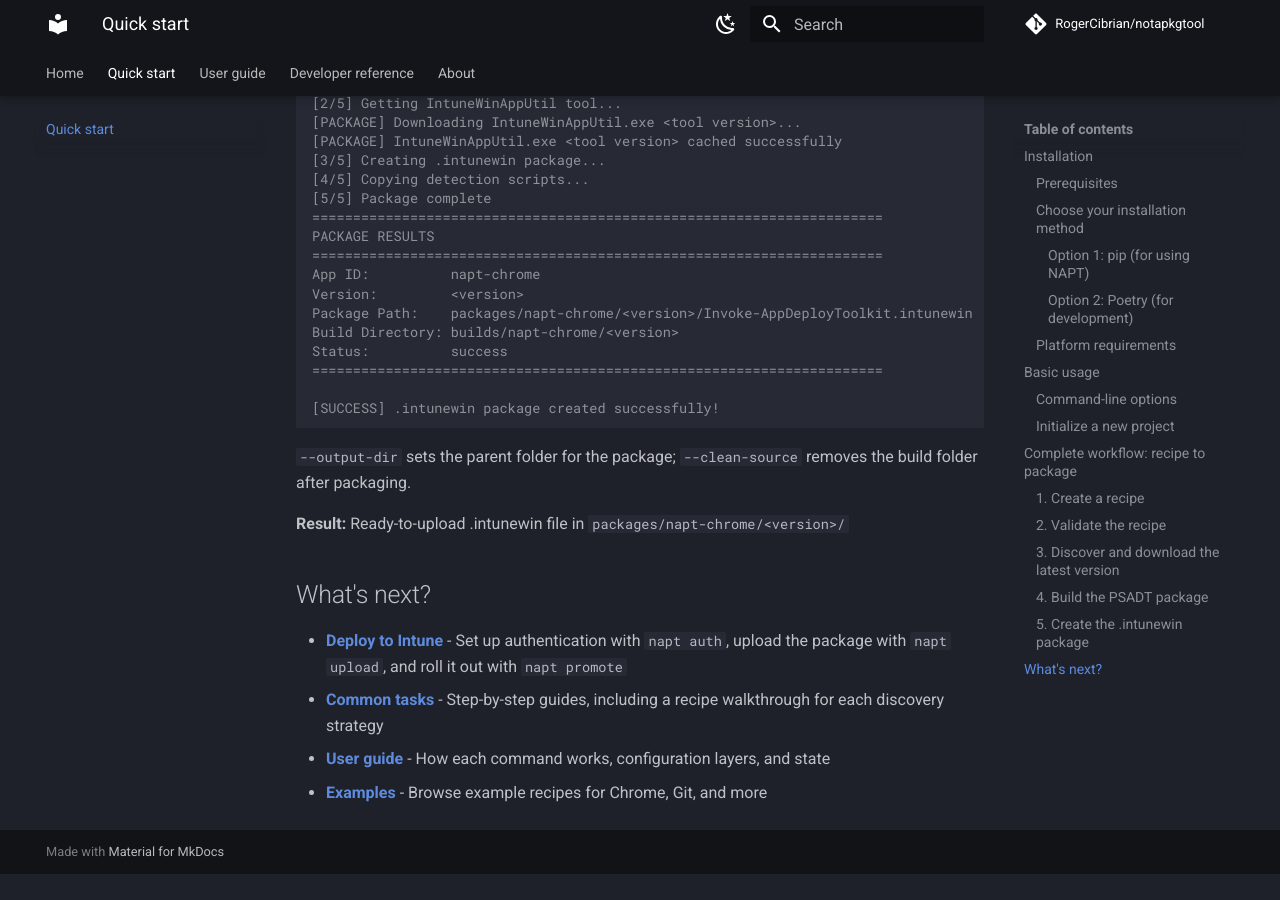
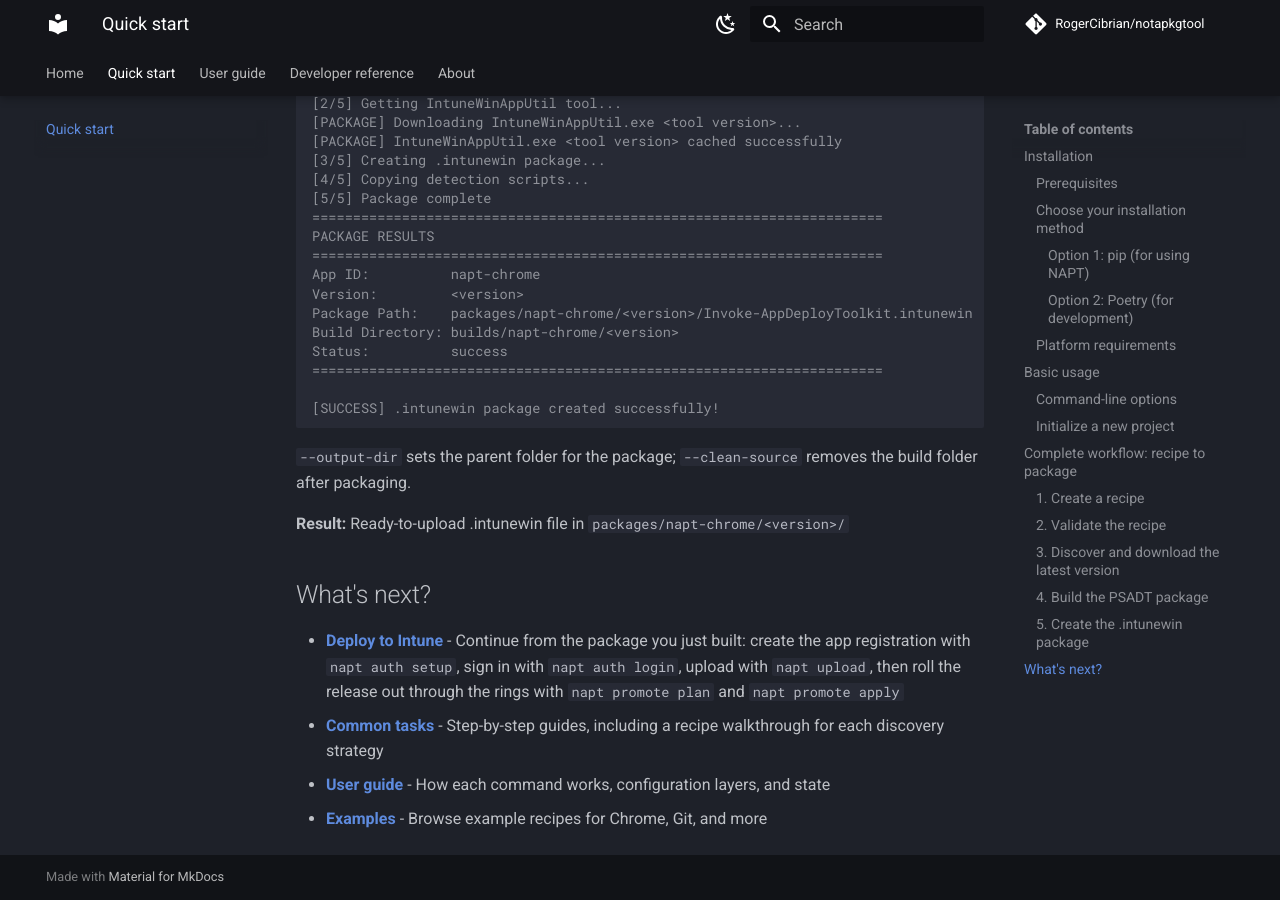
Before and after one commit to RogerCibrian/notapkgtool, an MkDocs documentation site: the page built from docs/quick-start.md, in a window 1280 px wide and 900 px high, scrolled down 4619 px. Built offline with MkDocs 1.6.1 and Material for MkDocs 9.7.7, drawn with Linux system fonts in a browser that asks for light colours; comment, search, counter and statistics services are not loaded; before the commit the page ends 5493 px from its top, so only the background shows below that.

Commit message:
docs: Name each command in the deploy next step

```diff
--- a/docs/quick-start.md
+++ b/docs/quick-start.md
@@ -255,9 +255,11 @@
 
 ## What's next?
 
-- **[Deploy to Intune](common-tasks.md#deploy-to-intune)** - Set up
-  authentication with `napt auth`, upload the package with `napt upload`, and
-  roll it out with `napt promote`
+- **[Deploy to Intune](common-tasks.md#deploy-to-intune)** - Continue from
+  the package you just built: create the app registration with
+  `napt auth setup`, sign in with `napt auth login`, upload with
+  `napt upload`, then roll the release out through the rings with
+  `napt promote plan` and `napt promote apply`
 - **[Common tasks](common-tasks.md)** - Step-by-step guides, including a
   recipe walkthrough for each discovery strategy
 - **[User guide](user-guide.md)** - How each command works, configuration
```
